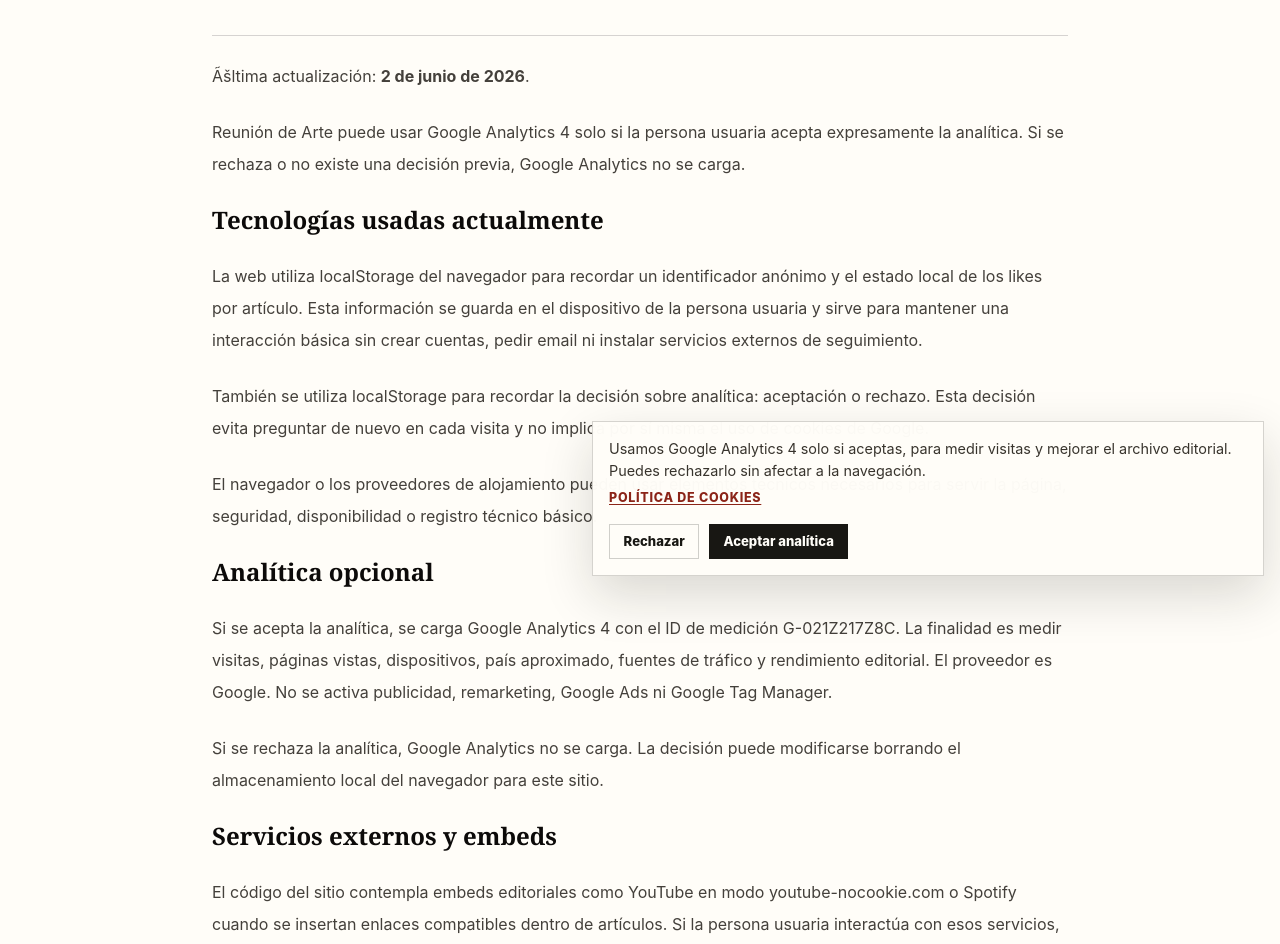
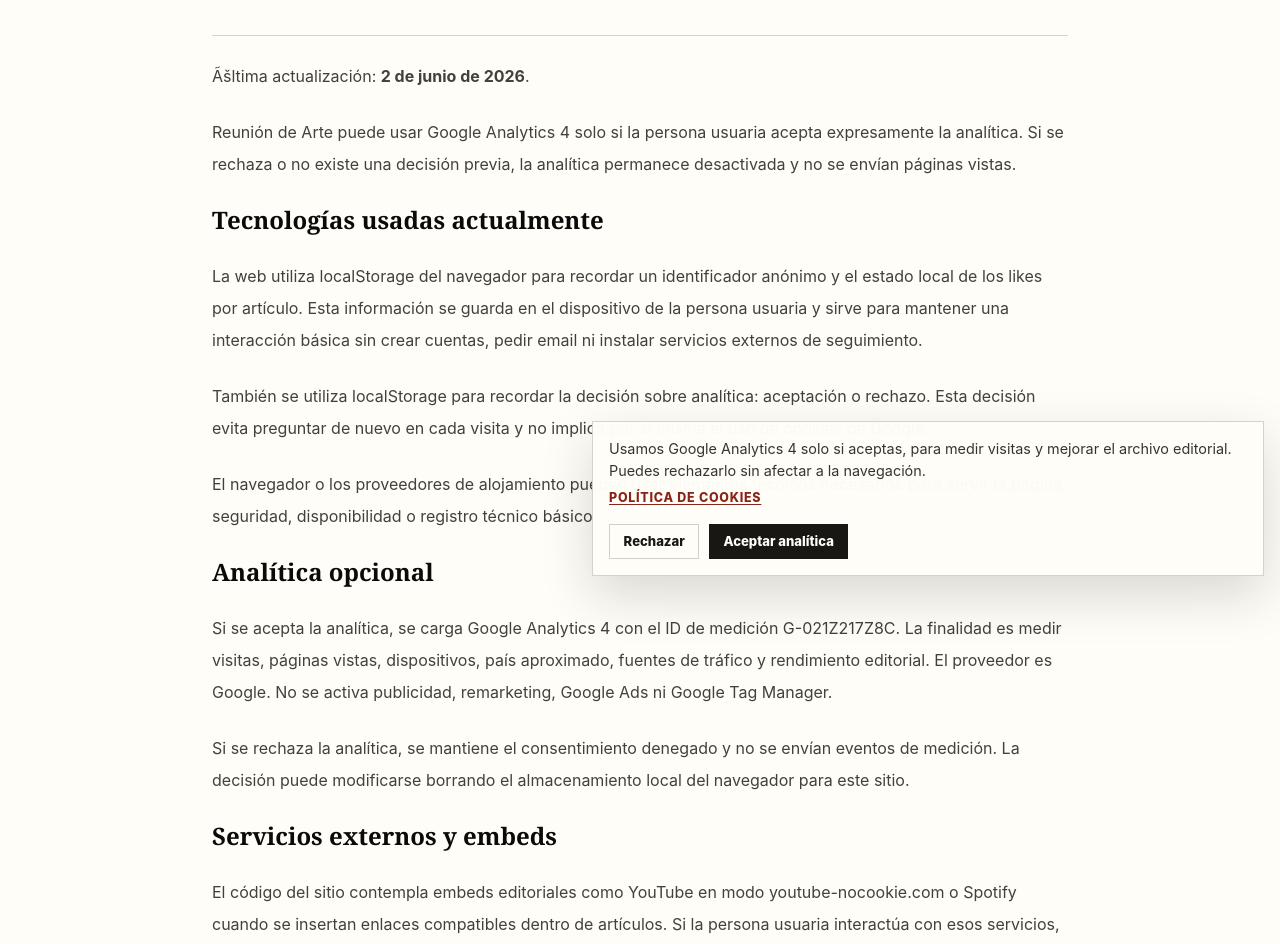
Before and after one commit to RDAJose/reuniondearte-web-oficial, a Next.js app: page /cookies in a window 1280 px wide. Shown: the part 208-1152 px from the top of the page. Built offline with nearby package versions, Linux system fonts and the light colour scheme.

Commit message:
Use GA4 consent mode analytics

```diff
--- a/app/cookies/page.tsx
+++ b/app/cookies/page.tsx
@@ -17,7 +17,7 @@
         <p>
           {siteConfig.name} puede usar Google Analytics 4 solo si la persona usuaria
           acepta expresamente la analítica. Si se rechaza o no existe una decisión
-          previa, Google Analytics no se carga.
+          previa, la analítica permanece desactivada y no se envían páginas vistas.
         </p>
 
         <h2 className="font-serif text-2xl font-bold text-stone-950">
@@ -51,8 +51,9 @@
           No se activa publicidad, remarketing, Google Ads ni Google Tag Manager.
         </p>
         <p>
-          Si se rechaza la analítica, Google Analytics no se carga. La decisión puede
-          modificarse borrando el almacenamiento local del navegador para este sitio.
+          Si se rechaza la analítica, se mantiene el consentimiento denegado y no se
+          envían eventos de medición. La decisión puede modificarse borrando el
+          almacenamiento local del navegador para este sitio.
         </p>
 
         <h2 className="font-serif text-2xl font-bold text-stone-950">
--- a/app/privacidad/page.tsx
+++ b/app/privacidad/page.tsx
@@ -47,7 +47,8 @@
           Si la persona usuaria acepta la analítica, Google Analytics 4 puede tratar
           datos de uso agregados, como visitas, páginas vistas, dispositivo, país
           aproximado, fuente de tráfico y señales de rendimiento editorial. Si se rechaza
-          la analítica, este servicio no se carga.
+          la analítica, se mantiene el consentimiento denegado y no se envían eventos de
+          medición.
         </p>
 
         <h2 className="font-serif text-2xl font-bold text-stone-950">Finalidades</h2>
--- a/components/analytics/AnalyticsConsent.tsx
+++ b/components/analytics/AnalyticsConsent.tsx
@@ -14,6 +14,7 @@
 type ConsentSnapshot = ConsentValue | null | typeof LOADING;
 
 let googleAnalyticsLoadPromise: Promise<void> | null = null;
+let isConsentDefaultConfigured = false;
 let isGoogleAnalyticsConfigured = false;
 let lastTrackedPage: string | null = null;
 
@@ -61,7 +62,7 @@
   return LOADING;
 }
 
-function prepareGoogleAnalyticsGlobals() {
+function prepareGoogleTag() {
   window.dataLayer = window.dataLayer ?? [];
   window.gtag =
     window.gtag ??
@@ -69,13 +70,15 @@
       window.dataLayer?.push(args);
     };
 
-  window.gtag("consent", "default", {
-    ad_personalization: "denied",
-    ad_storage: "denied",
-    ad_user_data: "denied",
-    analytics_storage: "granted",
-  });
-  window.gtag("set", "allow_ad_personalization_signals", false);
+  if (!isConsentDefaultConfigured) {
+    isConsentDefaultConfigured = true;
+    window.gtag("consent", "default", {
+      ad_personalization: "denied",
+      ad_storage: "denied",
+      ad_user_data: "denied",
+      analytics_storage: "denied",
+    });
+  }
 }
 
 function configureGoogleAnalytics() {
@@ -93,7 +96,8 @@
 }
 
 function ensureGoogleAnalyticsLoaded() {
-  prepareGoogleAnalyticsGlobals();
+  prepareGoogleTag();
+  configureGoogleAnalytics();
 
   if (googleAnalyticsLoadPromise) {
     return googleAnalyticsLoadPromise;
@@ -105,7 +109,6 @@
     ) as HTMLScriptElement | null;
 
     if (existingScript?.dataset.loaded === "true") {
-      configureGoogleAnalytics();
       resolve();
       return;
     }
@@ -119,7 +122,6 @@
       "load",
       () => {
         script.dataset.loaded = "true";
-        configureGoogleAnalytics();
         resolve();
       },
       { once: true },
@@ -133,6 +135,12 @@
   return googleAnalyticsLoadPromise;
 }
 
+function grantAnalyticsConsent() {
+  window.gtag?.("consent", "update", {
+    analytics_storage: "granted",
+  });
+}
+
 async function sendPageView() {
   const pagePath = `${window.location.pathname}${window.location.search}`;
   const pageLocation = window.location.href;
@@ -141,15 +149,16 @@
     return;
   }
 
-  lastTrackedPage = pageLocation;
-
   await ensureGoogleAnalyticsLoaded();
+  grantAnalyticsConsent();
 
   window.gtag?.("event", "page_view", {
     page_location: pageLocation,
     page_path: pagePath,
     page_title: document.title,
   });
+
+  lastTrackedPage = pageLocation;
 }
 
 export function AnalyticsConsent() {
@@ -160,6 +169,10 @@
   );
 
   useEffect(() => {
+    if (consent !== LOADING) {
+      void ensureGoogleAnalyticsLoaded();
+    }
+
     if (consent === ACCEPTED) {
       void sendPageView();
 
```
